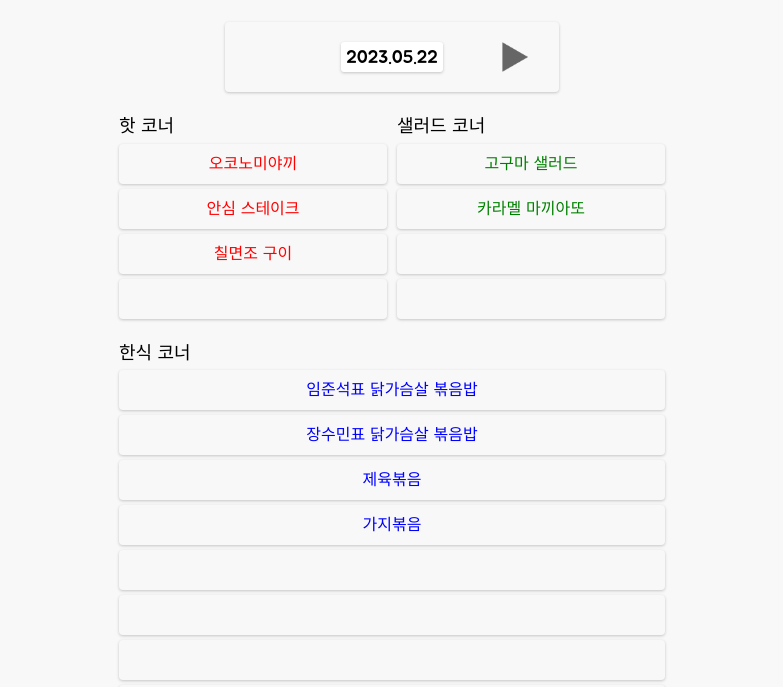
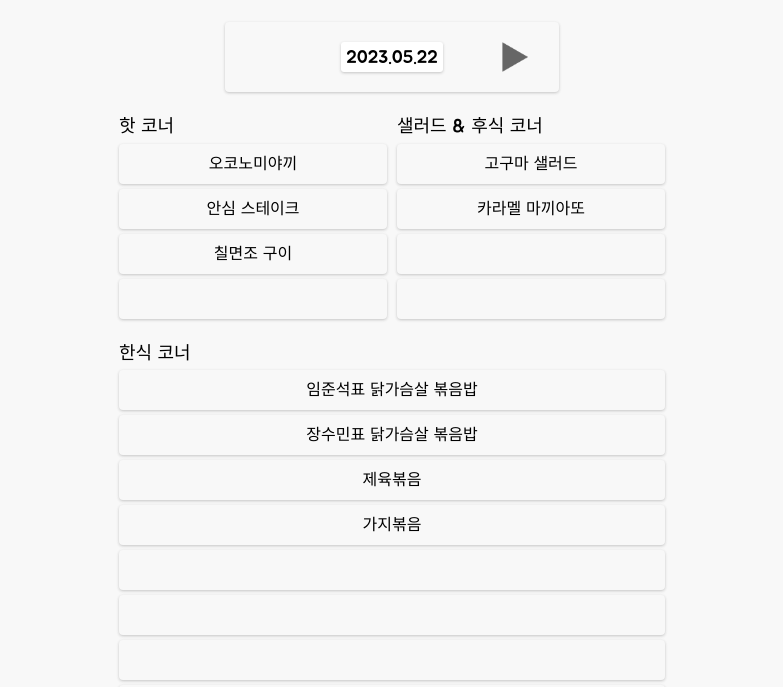
Before and after one commit to jangsumin/ogonmeh-front, a website: page index.html in a window 1280 px wide. Shown: the part 98-785 px from the top of the page, without its empty margins (248-1031 px from the left). Drawn offline with Linux system fonts and the light colour scheme.

Commit message:
design: main 페이지의 코너 이름 변경 및 메뉴 텍스트 색깔 변경

```diff
--- a/index.html
+++ b/index.html
@@ -60,7 +60,7 @@
       </section>
 
       <section class="salad-corner">
-        <h2>샐러드 코너</h2>
+        <h2>샐러드 & 후식 코너</h2>
         <div>고구마 샐러드</div>
         <div>카라멜 마끼아또</div>
         <div></div>
--- a/style.css
+++ b/style.css
@@ -259,18 +259,6 @@ main .korean-food-corner div {
   box-shadow: 0 1px 3px var(--main-bd-color);
 }
 
-main .hot-corner div {
-  color: red;
-}
-
-main .salad-corner div {
-  color: green;
-}
-
-main .korean-food-corner div {
-  color: blue;
-}
-
 footer {
   width: 100%;
   margin: 40px auto;
```
